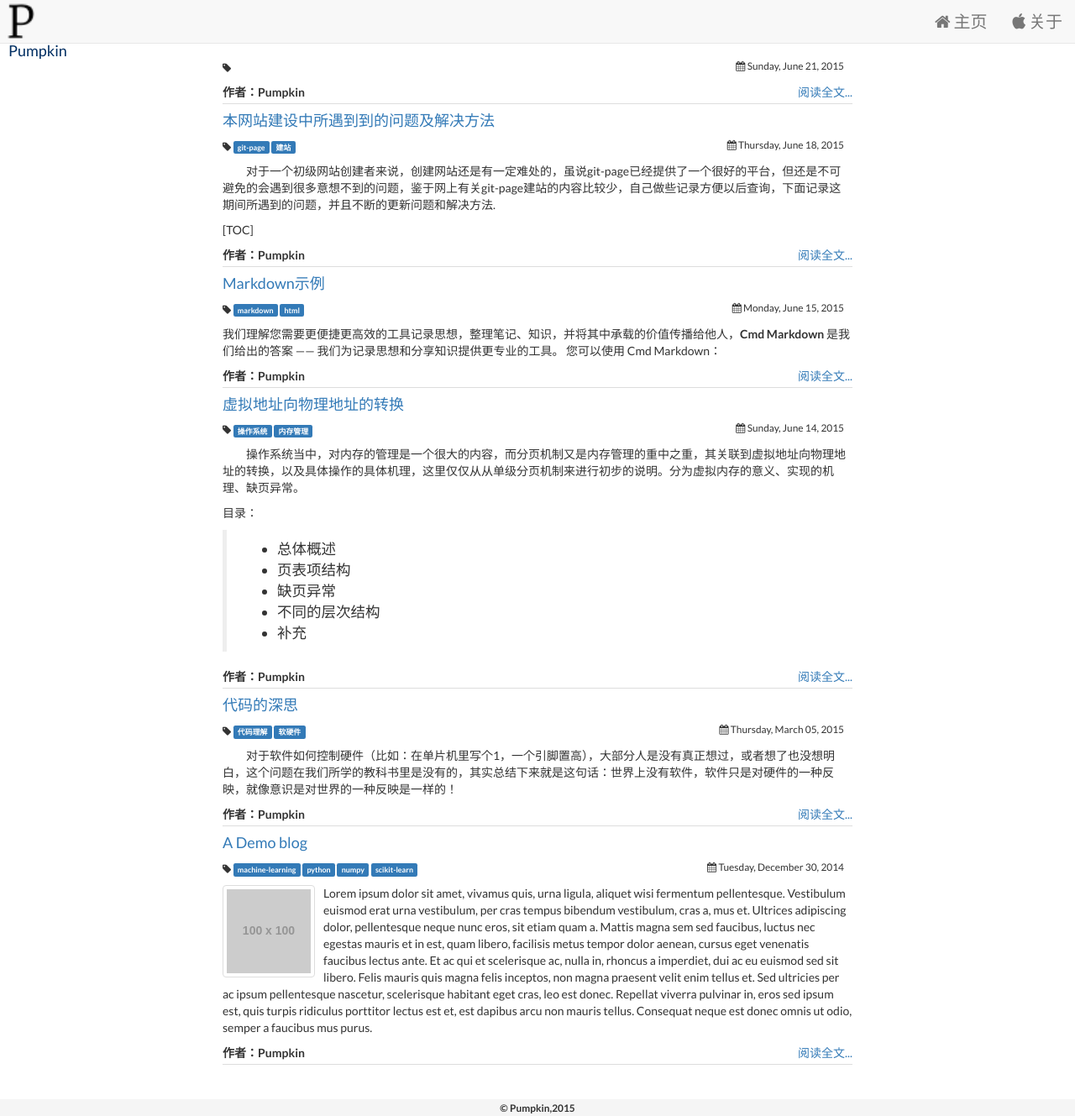
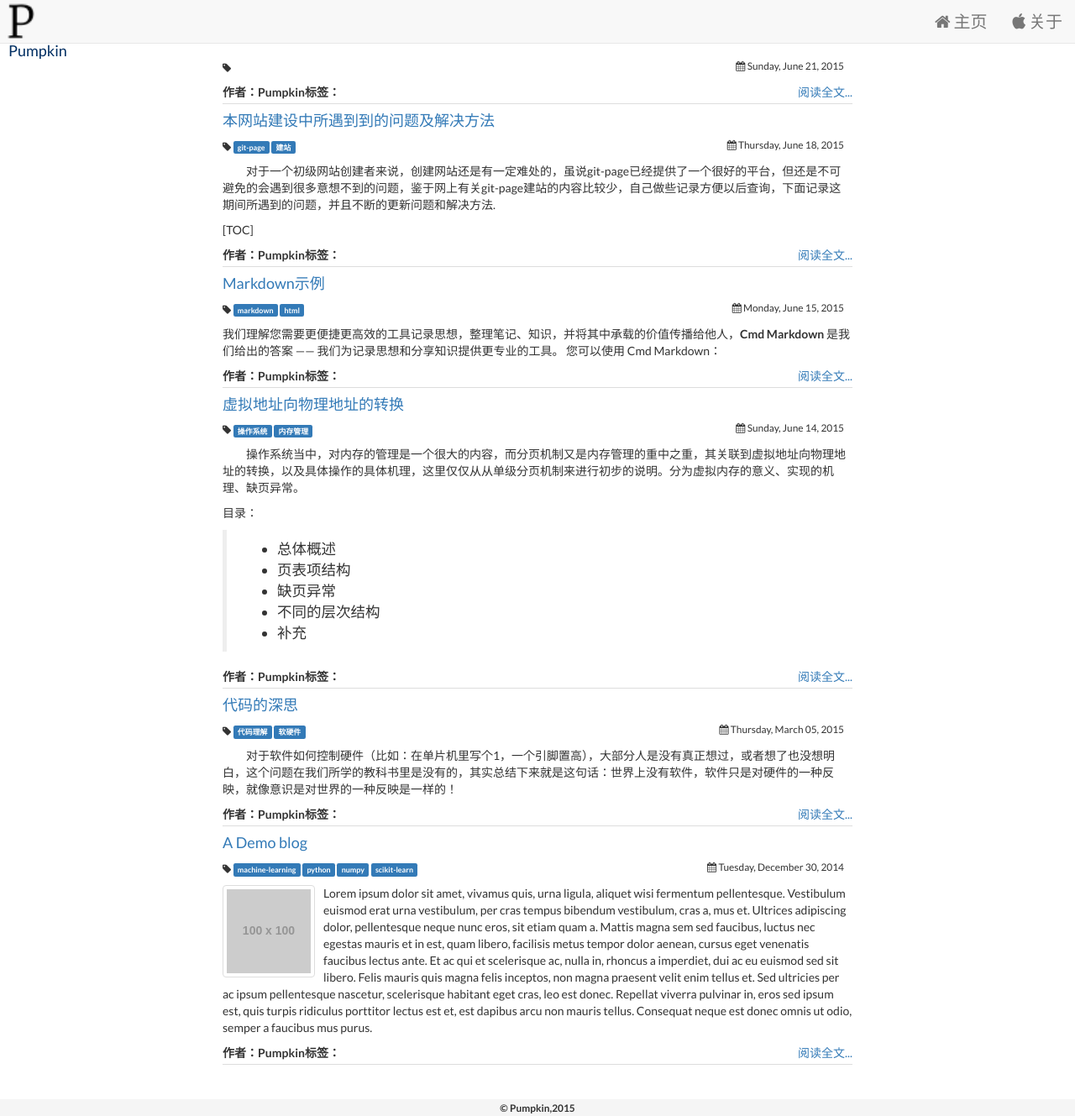
Before and after one commit to LarryBrick/jekyll_demo, a Jekyll site: the page built from index.html, in a window 1280 px wide and 1329 px high. Shown: the whole window at 84% size. Built offline with Jekyll 4.4.1, drawn with Linux system fonts in a browser that asks for light colours; nearby versions of some CDN libraries.

Commit message:
测试首页博客显示的脚

```diff
--- a/index.html
+++ b/index.html
@@ -27,6 +27,7 @@ date: 2014-10-19 23:51
         {% endif %}
         <article class=marginBotton10 "excerpt">{{post.excerpt}}</article>
         <label class="pull-left margin-left:10">作者：Pumpkin</label>
+        <label class="pull-left margin-left:10">标签：</label>
         <a class="pull-right" href="{{post.url | prepend: site.baseurl }}">阅读全文...</a>
       </div>
     {% endfor %}
```
